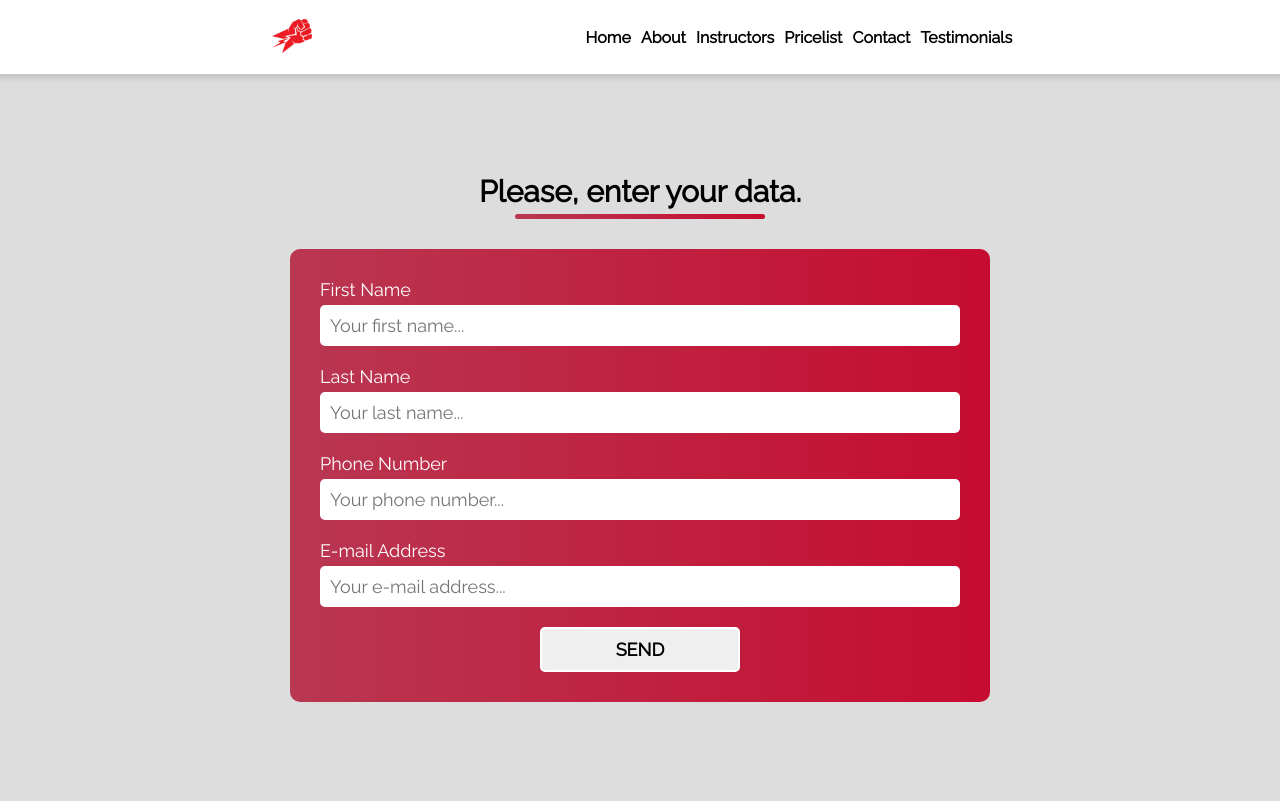
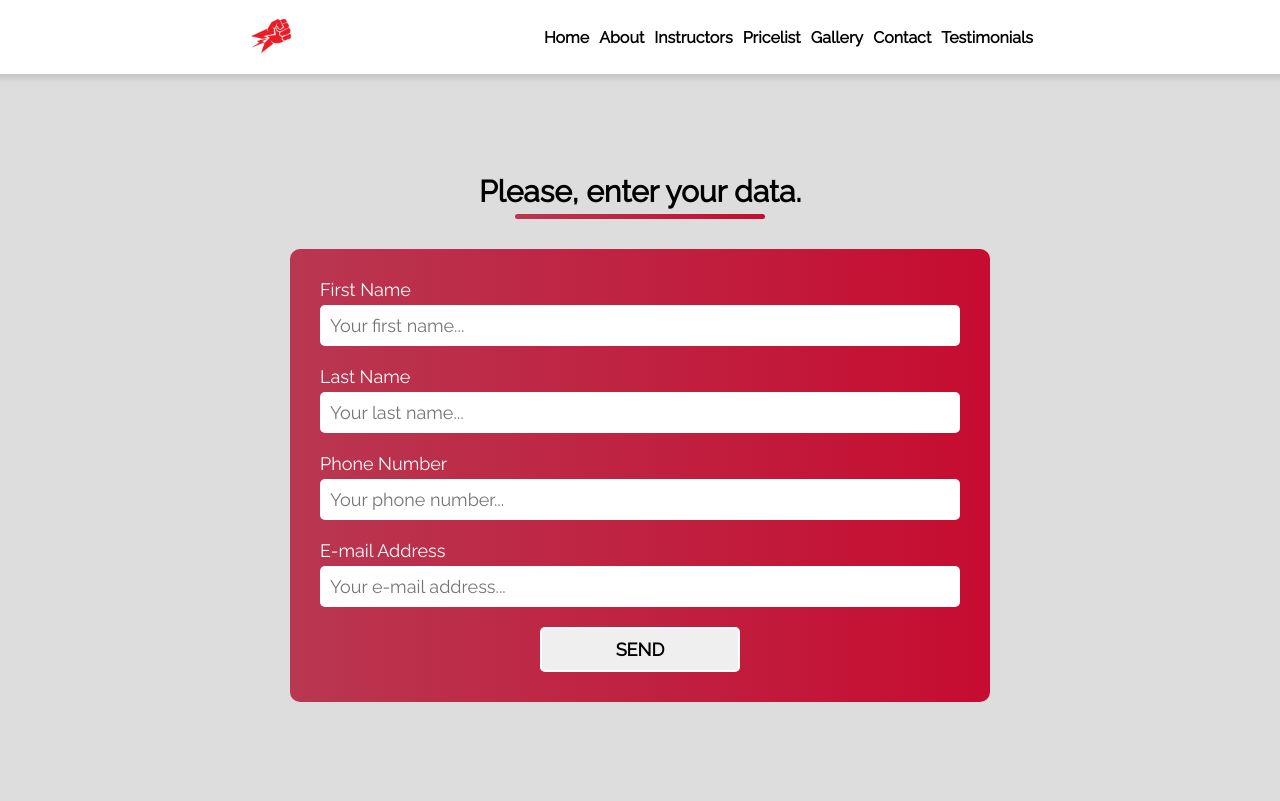
Before and after one commit to MilosM00/box-website, a PHP site: page /form.php in a window 1280 px wide. Shown: the top 801 px of the page. Run offline with PHP 8.4, Linux system fonts and the light colour scheme; some libraries are stand-ins or nearby versions.

Commit message:
navbar-php updated

```diff
--- a/navbar.php
+++ b/navbar.php
@@ -3,24 +3,26 @@
 <nav class="nav">
     <a href="#" class="nav-image"><img src="images/box-logo.jpg" alt="Box Website" /></a>
     <ul>
-        <li><a href="#">Home</a></li>
-        <li><a href="#">About</a></li>
-        <li><a href="#">Instructors</a></li>
-        <li><a href="#">Pricelist</a></li>
-        <li><a href="#">Contact</a></li>
-        <li><a href="#">Testimonials</a></li>
+        <li><a href="index.php#">Home</a></li>
+        <li><a href="index.php#about">About</a></li>
+        <li><a href="index.php#instructors">Instructors</a></li>
+        <li><a href="index.php#pricelist">Pricelist</a></li>
+        <li><a href="index.php#gallery">Gallery</a></li>
+        <li><a href="index.php#contact">Contact</a></li>
+        <li><a href="index.php#testimonials">Testimonials</a></li>
     </ul>
 
     <i class="fa fa-bars" id="hamburger-button"></i>
 </nav>
 
 <ul class="hamburger-menu">
-    <li class="hamburger-li"><a href="#">Home</a></li>
-    <li class="hamburger-li"><a href="#">About</a></li>
-    <li class="hamburger-li"><a href="#">Instructors</a></li>
-    <li class="hamburger-li"><a href="#">Pricelist</a></li>
-    <li class="hamburger-li"><a href="#">Contact</a></li>
-    <li class="hamburger-li"><a href="#">Testimonials</a></li>
+    <li class="hamburger-li"><a href="index.php#">Home</a></li>
+    <li class="hamburger-li"><a href="index.php#about">About</a></li>
+    <li class="hamburger-li"><a href="index.php#instructors">Instructors</a></li>
+    <li class="hamburger-li"><a href="index.php#pricelist">Pricelist</a></li>
+    <li class="hamburger-li"><a href="index.php#gallery">Gallery</a></li>
+    <li class="hamburger-li"><a href="index.php#contact">Contact</a></li>
+    <li class="hamburger-li"><a href="index.php#testimonials">Testimonials</a></li>
 </ul>
 
 <style>
```
